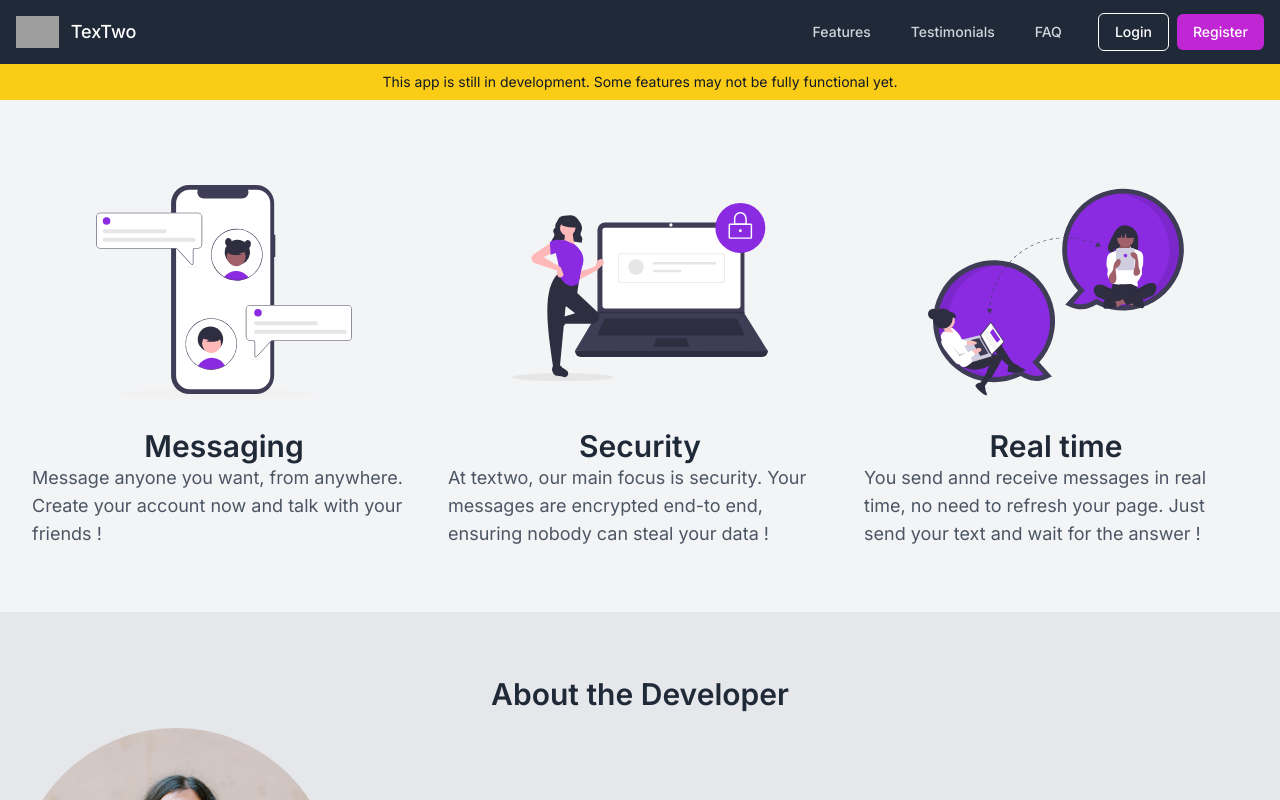
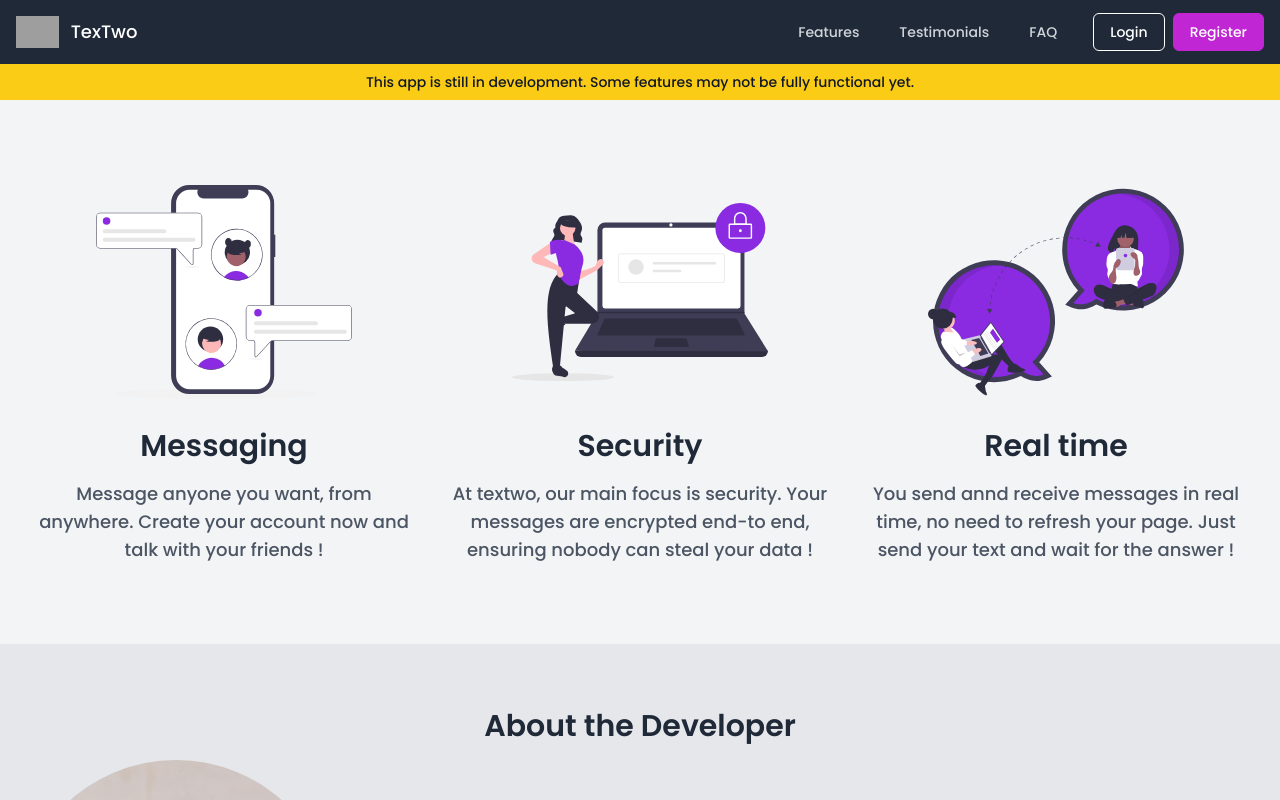
Before and after one commit to Multyp/textwo-front, a Next.js app: page / in a window 1280 px wide. Shown: the top 800 px of the page. Built offline with nearby package versions, Linux system fonts and the light colour scheme; grey boxes are pictures that could not be loaded.

Commit message:
refacto: wip (not producing precise commit to to huge amount of change fastly incoming)

```diff
--- a/package.json
+++ b/package.json
@@ -26,6 +26,7 @@
     "@types/node": "^20",
     "@types/react": "^18",
     "@types/react-dom": "^18",
+    "@types/uuid": "^9.0.8",
     "eslint": "^8",
     "eslint-config-next": "14.2.3",
     "postcss": "^8",
--- a/src/app/home/page.tsx
+++ b/src/app/home/page.tsx
@@ -17,7 +17,7 @@ import User from '@/types/User';
 
 const Home: React.FC = () => {
   const router = useRouter();
-  const socket = useRef<Socket | null>(null);
+  const socket = useRef<Socket| null>(null);
   const [isMenuOpen, setIsMenuOpen] = useState(false);
   const [isMobileDropdownOpen, setIsMobileDropdownOpen] = useState(false);
   const [isLargeDropdownOpen, setIsLargeDropdownOpen] = useState(false);
@@ -152,7 +152,7 @@ const Home: React.FC = () => {
           {currentChat === undefined ? (
             <Welcome />
           ) : (
-            <ChatContainer currentChat={currentChat} socket={socket} />
+            <ChatContainer currentChat={currentChat} socket={socket as any} />
           )}
         </div>
       </div>
--- a/src/app/layout.tsx
+++ b/src/app/layout.tsx
@@ -1,14 +1,14 @@
 /* Global imports */
 import type { Metadata } from "next";
-import { Inter } from "next/font/google";
+import { Poppins } from "next/font/google";
 /* Scoped imports */
 /* Local imports */
 import "./globals.css";
 
-const inter = Inter({ subsets: ["latin"] });
+const poppins = Poppins({ subsets: ["latin"], weight: "500" });
 
 export const metadata: Metadata = {
-  title: "Create Next App",
+  title: "TexTwo",
   description: "Generated by create next app",
 };
 
@@ -19,7 +19,7 @@ export default function RootLayout({
 }>) {
   return (
     <html lang="en">
-      <body className={inter.className + " bg-gray-200"}>{children}</body>
+      <body className={poppins.className + " bg-gray-200"}>{children}</body>
     </html>
   );
 }
--- a/src/app/login/page.tsx
+++ b/src/app/login/page.tsx
@@ -25,7 +25,7 @@ const Login: React.FC = () => {
     theme: "dark",
   };
 
-  const toggleShowPassword = (event: Event) => {
+  const toggleShowPassword = (event: React.MouseEvent) => {
     event.preventDefault();
     setShowPassword(!showPassword);
   };
--- a/src/app/page.tsx
+++ b/src/app/page.tsx
@@ -74,7 +74,7 @@ export default function Home() {
               </div>
               <div className="ml-4 flex items-center space-x-2 md:ml-6">
                 <a href="/login" className="text-white border border-white hover:bg-white hover:text-gray-800 px-4 py-2 rounded-md text-sm font-medium">Login</a>
-                <a href="/register" className="text-white bg-fuchsia-600 hover:bg-fuchsia-800 px-4 py-2 rounded-md text-sm font-medium">Register</a>
+                <a href="/register" className="text-white bg-fuchsia-600 border border-fuchsia-600 hover:bg-fuchsia-800 px-4 py-2 rounded-md text-sm font-medium">Register</a>
               </div>
             </div>
             <div className="-mr-2 flex md:hidden">
@@ -109,21 +109,21 @@ export default function Home() {
         <section className="flex flex-col flex-grow items-center justify-evenly py-16 lg:flex-row">
           <div className="flex flex-col items-center mb-8 lg:mb-0 lg:w-1/3 lg:max-w-sm">
             {/* SVG Illustration 1 */}
-            <Image src="/undraw_chatting_re_j55r.svg" alt="Feature 1 - Messaging" className="w-48 h-48 lg:w-64 lg:h-64 mb-2" width={0} height={0} />
+            <Image src="/undraw_chatting_re_j55r.svg" alt="Feature 1 - Messaging" className="w-48 h-48 lg:w-64 lg:h-64 mb-2" width={0} height={0} draggable={false} />
             <h2 className="text-2xl lg:text-3xl font-semibold text-gray-800">Messaging</h2>
-            <p className="text-base lg:text-lg text-gray-600">Message anyone you want, from anywhere. Create your account now and talk with your friends !</p>
+            <p className="text-base text-center lg:text-lg my-4 text-gray-600">Message anyone you want, from anywhere. Create your account now and talk with your friends !</p>
           </div>
           <div className="flex flex-col items-center mb-8 lg:mb-0 lg:w-1/3 lg:max-w-sm">
             {/* SVG Illustration 2 */}
-            <Image src="/undraw_secure_login_pdn4.svg" alt="Feature 2 - Security" className="w-48 h-48 lg:w-64 lg:h-64 mb-2"  width={0} height={0} />
+            <Image src="/undraw_secure_login_pdn4.svg" alt="Feature 2 - Security" className="w-48 h-48 lg:w-64 lg:h-64 mb-2"  width={0} height={0} draggable={false} />
             <h2 className="text-2xl lg:text-3xl font-semibold text-gray-800">Security</h2>
-            <p className="text-base lg:text-lg text-gray-600">At textwo, our main focus is security. Your messages are encrypted end-to end, ensuring nobody can steal your data !</p>
+            <p className="text-base text-center lg:text-lg my-4 text-gray-600">At textwo, our main focus is security. Your messages are encrypted end-to end, ensuring nobody can steal your data !</p>
           </div>
           <div className="flex flex-col items-center mb-8 lg:mb-0 lg:w-1/3 lg:max-w-sm">
             {/* SVG Illustration 3 */}
-            <Image src="/undraw_real_time_collaboration_c62i.svg" alt="Feature 3 - Real time" className="w-48 h-48 lg:w-64 lg:h-64 mb-2"  width={0} height={0} />
+            <Image src="/undraw_real_time_collaboration_c62i.svg" alt="Feature 3 - Real time" className="w-48 h-48 lg:w-64 lg:h-64 mb-2"  width={0} height={0} draggable={false} />
             <h2 className="text-2xl lg:text-3xl font-semibold text-gray-800">Real time</h2>
-            <p className="text-base lg:text-lg text-gray-600">You send annd receive messages in real time, no need to refresh your page. Just send your text and wait for the answer !</p>
+            <p className="text-base text-center lg:text-lg my-4 text-gray-600">You send annd receive messages in real time, no need to refresh your page. Just send your text and wait for the answer !</p>
           </div>
         </section>
 
--- a/src/components/PasswordInput.tsx
+++ b/src/components/PasswordInput.tsx
@@ -11,7 +11,7 @@ interface PasswordInputProps {
   value: string;
   onChange: (e: React.ChangeEvent<HTMLInputElement>) => void;
   showPassword: boolean;
-  toggleShowPassword: (event: Event) => void;
+  toggleShowPassword: (event: React.MouseEvent) => void;
 }
 
 const PasswordInput: React.FC<PasswordInputProps> = ({ label, id, value, onChange, showPassword, toggleShowPassword }) => {
@@ -29,8 +29,9 @@ const PasswordInput: React.FC<PasswordInputProps> = ({ label, id, value, onChang
           onChange={onChange}
         />
         <button
+          type='button'
           className="absolute inset-y-0 right-0 pr-2 flex items-center focus:outline-none"
-          onClick={() => toggleShowPassword}
+          onClick={(event) => toggleShowPassword(event)}
         >
           <FontAwesomeIcon icon={showPassword ? faEyeSlash : faEye} className="h-5 w-5 text-gray-200 p-1 rounded-md hover:bg-gray-500 bg-opacity-50" />
         </button>
--- a/src/components/home/ChatContainer.tsx
+++ b/src/components/home/ChatContainer.tsx
@@ -4,11 +4,13 @@ import React, { useState, useEffect, useRef } from 'react';
 import { v4 as uuidv4 } from 'uuid';
 import axios from 'axios';
 import { sendMessageRoute, recieveMessageRoute } from '@/utils/ApiRoutes';
+import { Socket } from 'socket.io-client';
+import Msg from '@/types/Messages';
 
-export default function ChatContainer({ currentChat, socket }) {
-  const [messages, setMessages] = useState([]);
-  const scrollRef = useRef();
-  const [arrivalMessage, setArrivalMessage] = useState(null);
+export default function ChatContainer({ currentChat, socket }: { currentChat: string, socket: Socket }) {
+  const [messages, setMessages] = useState<Msg[]>([]);
+  const scrollRef = useRef<HTMLDivElement>(null);
+  const [arrivalMessage, setArrivalMessage] = useState<Msg | null>(null);
   const [inputMessage, setInputMessage] = useState('');
 
   useEffect(() => {
@@ -36,7 +38,7 @@ export default function ChatContainer({ currentChat, socket }) {
     const data = await JSON.parse(
       localStorage.getItem("token") as string
     );
-    socket.current.emit("send-msg", {
+    socket.emit("send-msg", {
       to: currentChat,
       from: data._id,
       msg,
@@ -59,7 +61,7 @@ export default function ChatContainer({ currentChat, socket }) {
         setArrivalMessage({ fromSelf: false, message: msg });
       });
     }
-  }, []);
+  }, [socket]);
 
   useEffect(() => {
     arrivalMessage && setMessages((prev) => [...prev, arrivalMessage]);
--- /dev/null
+++ b/src/types/Messages.ts
@@ -0,0 +1,6 @@
+type Msg = {
+    fromSelf: boolean,
+    message: string,
+}
+
+export default Msg;
```
Also changed, not shown: 1 other file (tests, documents, lock files or other folders).
